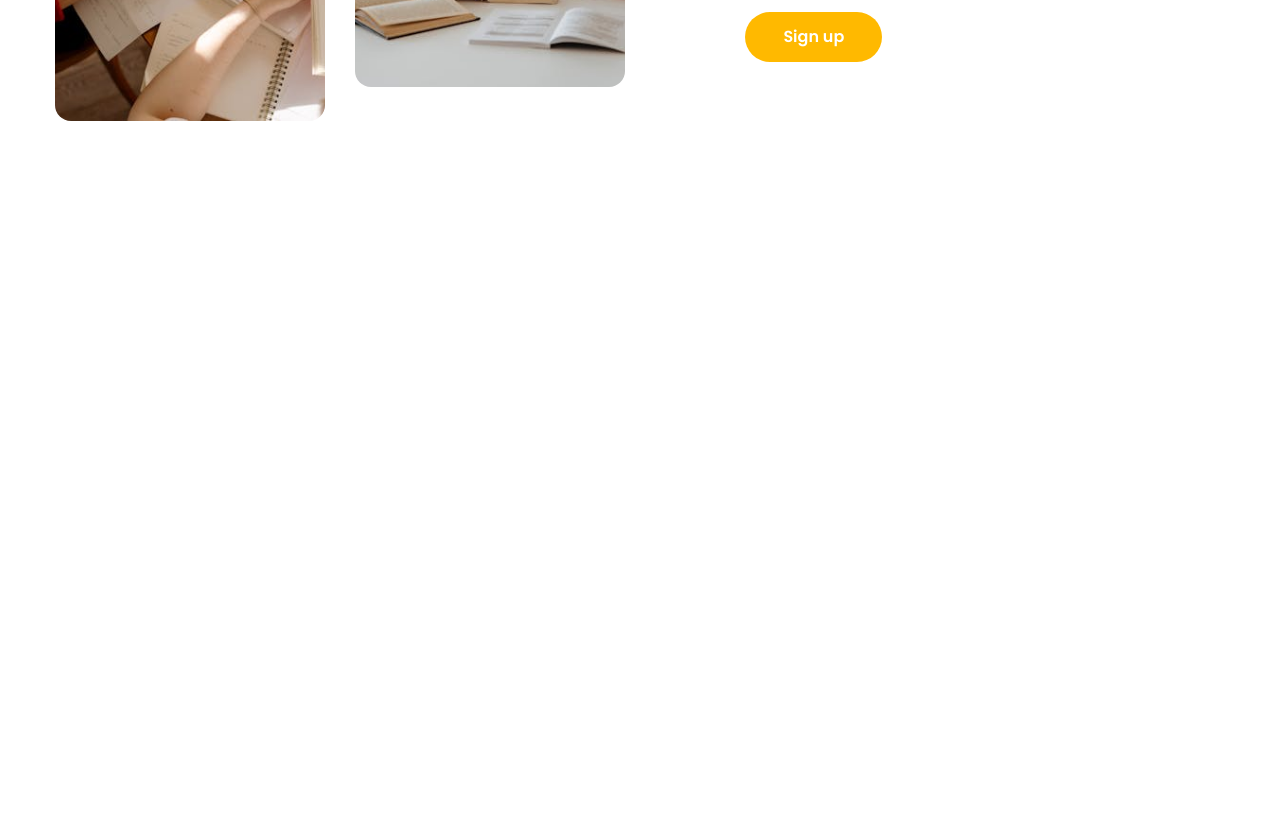
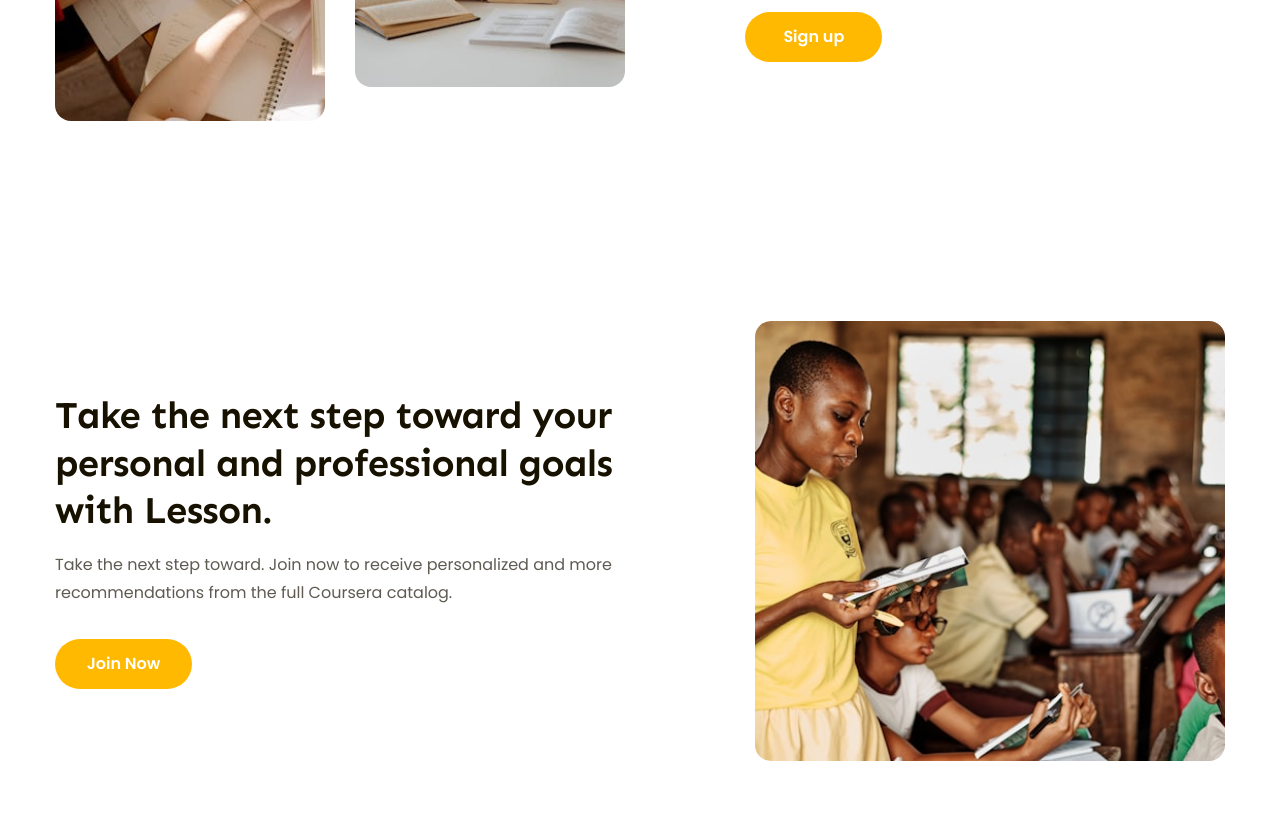
Before and after one commit to anhvietnam/figma-to-html, a plain HTML site: page index.html in a window 1280 px wide. Shown: the part 2836-3665 px from the top of the page. Drawn offline with Linux system fonts and the light colour scheme.

Commit message:
p11 - Code phần Features 2

```diff
--- a/assets/css/style.css
+++ b/assets/css/style.css
@@ -429,7 +429,7 @@ a {
   background: var(--primary-color);
   cursor: default;
 }
-/* =======features================================================================================= */
+/* =======features 1================================================================================= */
 .features {
   margin-top: 135px;
   padding: 65px 0;
@@ -476,5 +476,20 @@ a {
   height: 50px;
   margin-top: 32px;
   background: var(--primary-color);
+}
 
+
+/* ===features2=========================================================================== */
+.features-2nd{
+  margin-top: 70px;
 }
+.features-2nd .body{
+  flex-direction: row-reverse;
+}
+.features-2nd .content{
+  width: 49%;
+}
+.features-2nd .images img{
+  width: 470px;
+height: 440px;
+}
--- a/index.html
+++ b/index.html
@@ -365,13 +365,20 @@
         </div>
       </div>
 
-      <!-- features--------------------------------------------------------------------------------------- -->
+      <!-- features1--------------------------------------------------------------------------------------- -->
       <div class="features">
         <div class="main-content">
           <div class="body">
             <div class="images">
-              <img class="lower" src="./assets/img/learn1.jpg" alt=" Learner outcomes through our awesome platform" />
-              <img src="./assets/img/learn2.jpg" alt=" Learner outcomes through our awesome platform" />
+              <img
+                class="lower"
+                src="./assets/img/learn1.jpg"
+                alt=" Learner outcomes through our awesome platform"
+              />
+              <img
+                src="./assets/img/learn2.jpg"
+                alt=" Learner outcomes through our awesome platform"
+              />
             </div>
             <div class="content">
               <h2 class="heading-lv2">
@@ -388,6 +395,31 @@
           </div>
         </div>
       </div>
+
+      <!-- features2--------------------------------------------------------------------------------------- -->
+      <div class="features features-2nd">
+        <div class="main-content">
+          <div class="body">
+            <div class="images">
+              <img
+                src="./assets/img/learn3.jpg"
+                alt=" Learner outcomes through our awesome platform"
+              />
+            </div>
+            <div class="content">
+              <h2 class="heading-lv2">
+                Take the next step toward your personal and professional goals
+                with Lesson.
+              </h2>
+              <p class="desc">
+                Take the next step toward. Join now to receive personalized and
+                more recommendations from the full Coursera catalog.
+              </p>
+              <a href="#!" class="btn cta-btn">Join Now</a>
+            </div>
+          </div>
+        </div>
+      </div>
     </main>
   </body>
 </html>
```
Also changed, not shown: assets/img/learn3.jpg (added).
